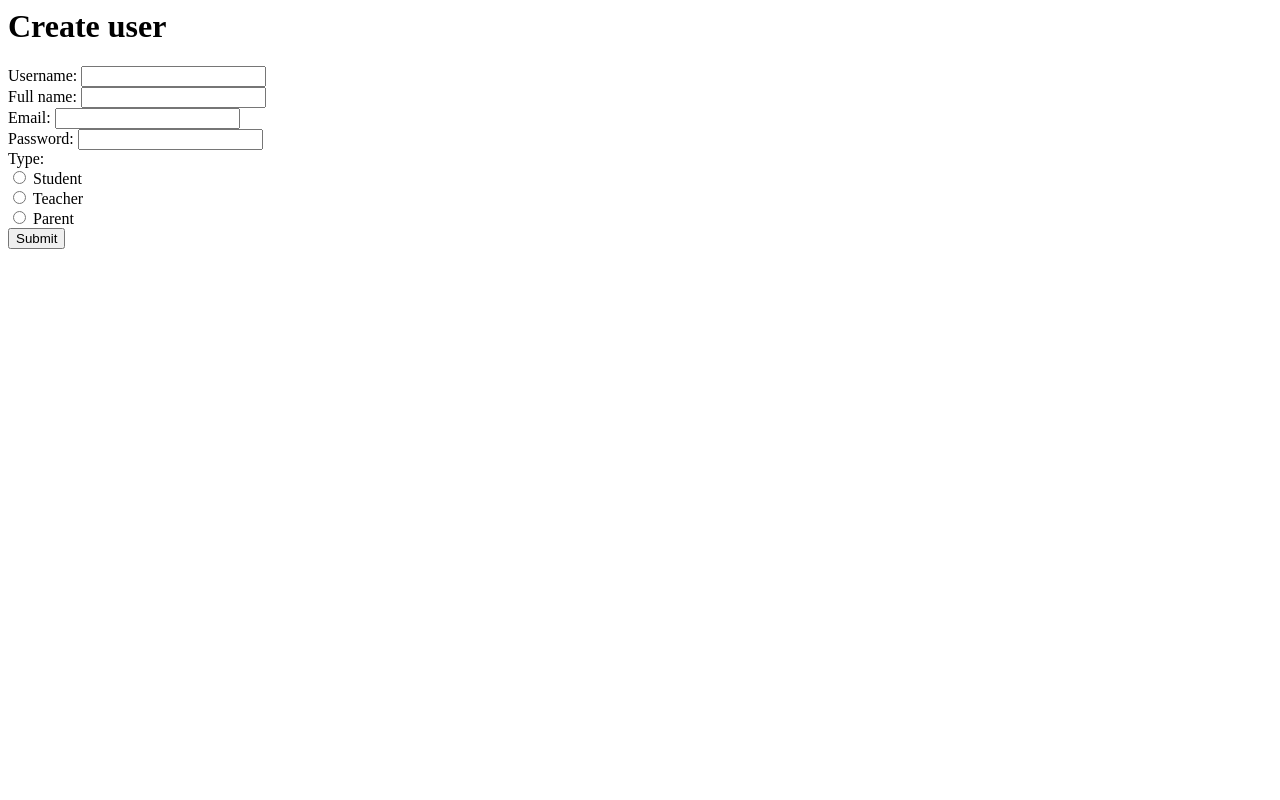
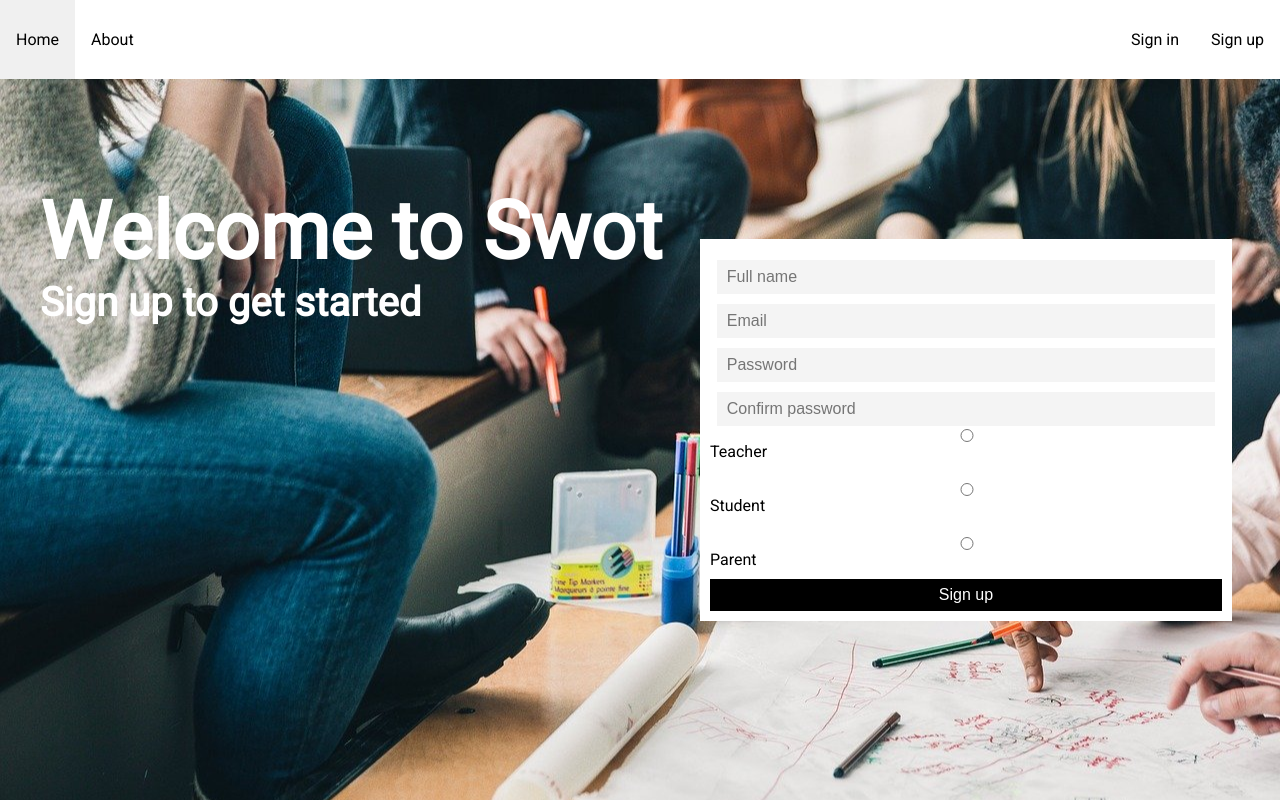
Before and after one commit to jb3/swot-backend, a Python web app: template backend/templates/users/create.html in a window 1280 px wide. Run offline with Jinja, Linux system fonts and the light colour scheme; the template is opened without the code that fills it, so the values that code supplies are empty; some libraries are stand-ins or nearby versions.

Commit message:
Implement sign up page

```diff
--- a/backend/static/css/base.css
+++ b/backend/static/css/base.css
@@ -9,8 +9,69 @@ body {
     right: 50px;
 }
 
+#form {
+  background-color: white;
+  right: 3em;
+  width: 40%;
+  position: absolute;
+  padding: 10px;
+  display: flex;
+  justify-content: center;
+  flex-direction: column;
+}
+
+/* iPad Landscape */
+@media (max-width: 1024px) {
+  .sign-up-form {
+    padding-top: 20% !important;
+  }
+}
+
+.input-field {
+  align-self: center;
+  margin-top: 2%;
+  width: 95%;
+  height: 2em;
+  font-size: 1em;
+  border: none;
+  background-color: #F4F4F4;
+  padding-left: 10px;
+  color: #898989;
+}
+
+.input-confirm {
+  align-self: center;
+  margin-top: 2%;
+  width: 100%;
+  height: 2em;
+  font-size: 1em;
+  border: none;
+  background-color: black;
+  color: white;
+  font-weight: 10rem;
+}
+
+#sign-up-hero {
+    font-size: 5em;
+    color: white;
+    left: 50px;
+    margin-bottom: 0px;
+}
+
+#sign-up-sub {
+    margin-top: 0px;
+    font-size: 2.5em;
+    color: white;
+    left: 50px;
+}
+
 body {
     margin: 0;
+}
+
+.flex-container {
+  display: flex;
+  align-items: center;
 }
 
 .container {
@@ -37,6 +98,27 @@ body {
   text-decoration: none;
 }
 
+.html-mobile-background {
+    position: fixed;
+    z-index: -1;
+    top: 0;
+    left: 0;
+    width: 300%;
+    height: 100%; /* To compensate for mobile browser address bar space */
+    background: url(/static/img/home-background.jpg) no-repeat;
+    background-size: 100% 100%;
+}
+
+@media (min-width: 600px) {
+    html {
+        background: url(/static/img/home-background.jpg) no-repeat center center fixed;
+        background-size: cover;
+    }
+    .html-mobile-background {
+        display: none;
+    }
+}
+
 /* Change the link color to #111 (black) on hover */
 .nav-item a:hover {
   background-color: #f0f0f0;
--- a/backend/templates/pages/navbar.html
+++ b/backend/templates/pages/navbar.html
@@ -13,6 +13,12 @@
     </li>
 
     <li class="nav-item nav-right">
+        <a class="no-decoration" href="{{ url_for("users.sign_up") }}">
+            <p class="nav-brand">Sign up</p>
+        </a>
+    </li>
+
+    <li class="nav-item nav-right">
         <a class="no-decoration" href="{{ url_for("pages.index") }}">
             <p class="nav-brand">Sign in</p>
         </a>
--- a/backend/templates/users/create.html
+++ b/backend/templates/users/create.html
@@ -1,28 +1,35 @@
-<h1>Create user</h1>
+{%  extends 'pages/base.html' %}
 
-<form method="POST">
-    Username: <input type="text" name="username"/>
-    <br/>
-    Full name: <input type="text" name="full_name"/>
-    <br/>
-    Email: <input type="email" name="email"/>
-    <br/>
-    Password: <input type="password" name="password"/>
-    <br/>
-    Type:
+{% block title %}Home{% endblock %}
 
-    <br/>
-    <input type="radio" id="student" name="type" value="student">
-    <label for="student">Student</label><br>
-    <input type="radio" id="teacher" name="type" value="teacher">
-    <label for="teacher">Teacher</label><br>
-    <input type="radio" id="parent" name="type" value="parent">
-    <label for="parent">Parent</label>
+{% block content %}
+    <div class="html-mobile-background"></div>
+    <div class="flex-container">
+      <div class="container">
+          <h2 id="sign-up-hero">Welcome to Swot</h2>
+          <h2 id="sign-up-sub">Sign up to get started</h2>
+      </div>
 
-    <input type="text" name="g-recaptcha" id="g-recaptcha" hidden/>
+      <div class="container sign-up-form">
+        <form id="form" method="POST" action="{{ url_for('api.users.create') }}">
+          <input name="full_name" type="text" class="input-field" placeholder="Full name"/>
+          <input name="email" type="text" class="input-field" placeholder="Email"/>
+          <input name="password" type="password" class="input-field" placeholder="Password"/>
+          <input name="password_confirm" type="password" class="input-field" placeholder="Confirm password"/>
 
-    <br/>
-    <input type="submit" name="email">
-</form>
+          <input type="radio" id="teacher" name="type" value="teacher">
+          <label for="teacher">Teacher</label><br>
+          <input type="radio" id="student" name="type" value="student">
+          <label for="student">Student</label><br>
+          <input type="radio" id="parent" name="type" value="parent">
+          <label for="parent">Parent</label>
 
-{% include 'utils/recaptcha.html' %}
+          <input name="g-recaptcha" id="g-recaptcha" hidden/>
+
+          <input type="submit" class="input-confirm" value="Sign up"/>
+        </form>
+      </div>
+    </div>
+
+    {% include "utils/recaptcha.html" %}
+{% endblock %}
--- a/backend/templates/utils/recaptcha.html
+++ b/backend/templates/utils/recaptcha.html
@@ -1,12 +1,12 @@
-<script src="https://www.google.com/recaptcha/api.js?render=6LcY6d4UAAAAABMsK_j7Iucn2xyOj6lY8LfTsTqW"></script>
+<script src="https://www.google.com/recaptcha/api.js?render=6LdM9P0UAAAAAMVQDi28JYlUHw_i99wmoNH1j2xJ"></script>
 <script>
 grecaptcha.ready(function() {
-    grecaptcha.execute('6LcY6d4UAAAAABMsK_j7Iucn2xyOj6lY8LfTsTqW', {action: 'create'}).then(function(token) {
+    grecaptcha.execute('6LdM9P0UAAAAAMVQDi28JYlUHw_i99wmoNH1j2xJ', {action: 'create'}).then(function(token) {
        setToken(token);
     });
 
     setInterval(() => {
-        grecaptcha.execute('6LcY6d4UAAAAABMsK_j7Iucn2xyOj6lY8LfTsTqW', {action: 'create'}).then(function(token) {
+        grecaptcha.execute('6LdM9P0UAAAAAMVQDi28JYlUHw_i99wmoNH1j2xJ', {action: 'create'}).then(function(token) {
            setToken(token);
         });
     }, 1000 * 60 * 1.5)
```
Also changed, not shown: backend/mappings.py (+7 -1 lines), backend/routes/api/users/create.py (+8 -1 lines), backend/routes/users/sign_up.py (added, +16 -0 lines), backend/templates/pages/index.html (+0 -27 lines).
